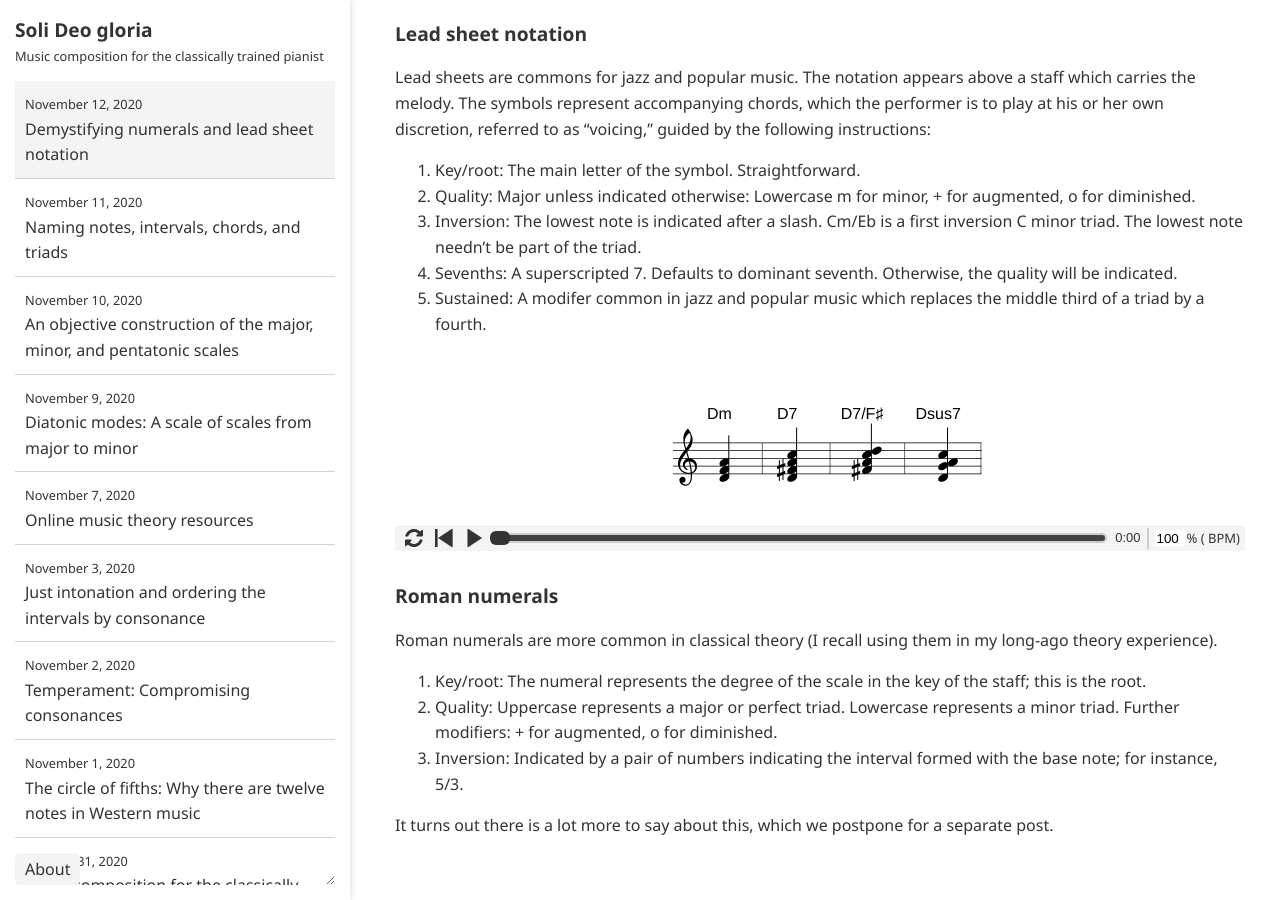
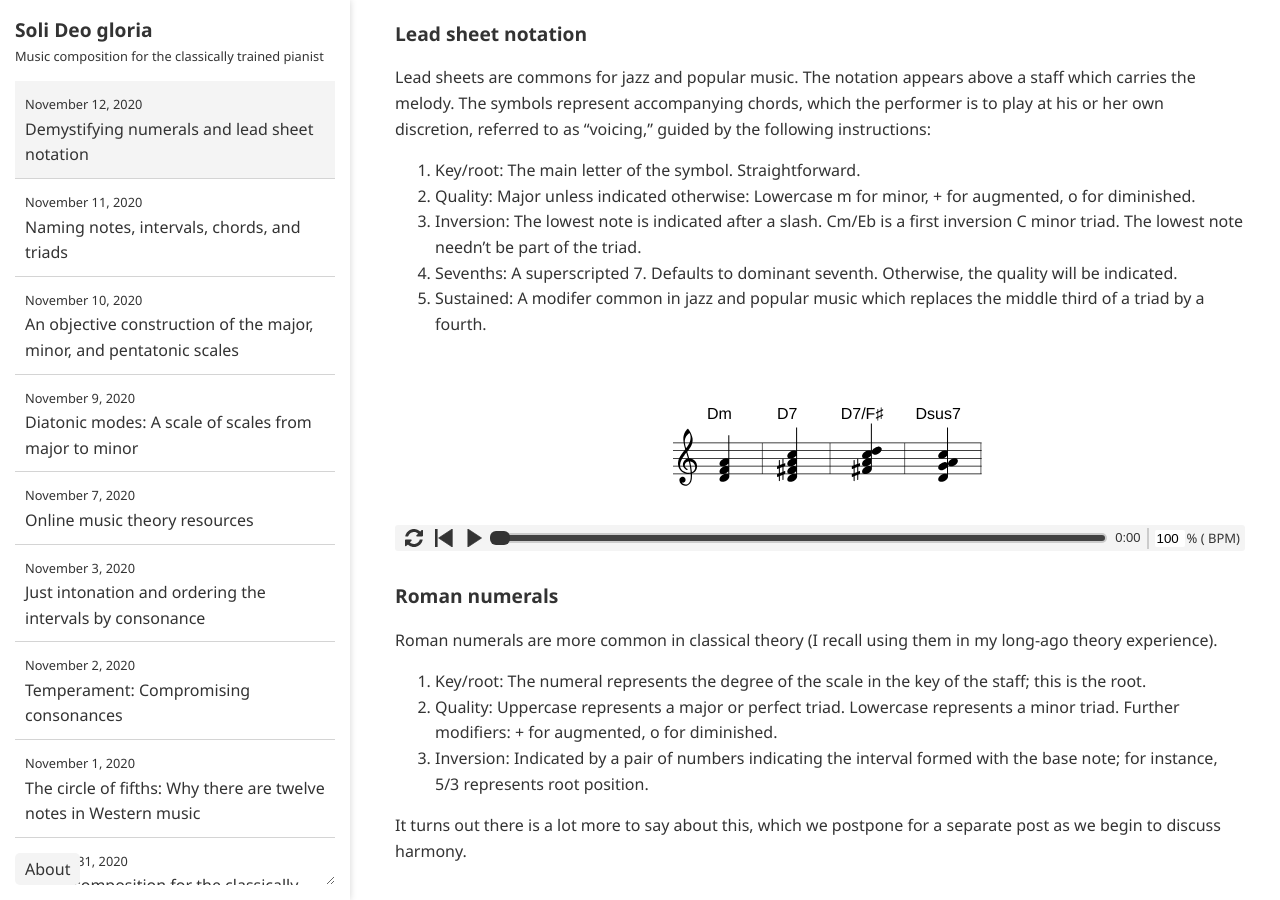
Before and after one commit to ansyblenetwork/sdg, a Jekyll site: the page built from _posts/2020-11-12-demystifying-numerals-and.md, in a window 1280 px wide and 900 px high, scrolled down 595 px. Built offline with Jekyll 4.4.1, drawn with Linux system fonts in a browser that asks for light colours.

Commit message:
Update 2020-11-12-demystifying-numerals-and.md

```diff
--- a/_posts/2020-11-12-demystifying-numerals-and.md
+++ b/_posts/2020-11-12-demystifying-numerals-and.md
@@ -45,6 +45,6 @@ Roman numerals are more common in classical theory (I recall using them in my lo
 
 1. Key/root: The numeral represents the degree of the scale in the key of the staff; this is the root.
 2. Quality: Uppercase represents a major or perfect triad. Lowercase represents a minor triad. Further modifiers: + for augmented, o for diminished.
-3. Inversion: Indicated by a pair of numbers indicating the interval formed with the base note; for instance, 5/3.
+3. Inversion: Indicated by a pair of numbers indicating the interval formed with the base note; for instance, 5/3 represents root position.
 
-It turns out there is a lot more to say about this, which we postpone for a separate post.
+It turns out there is a lot more to say about this, which we postpone for a separate post as we begin to discuss harmony.
```
